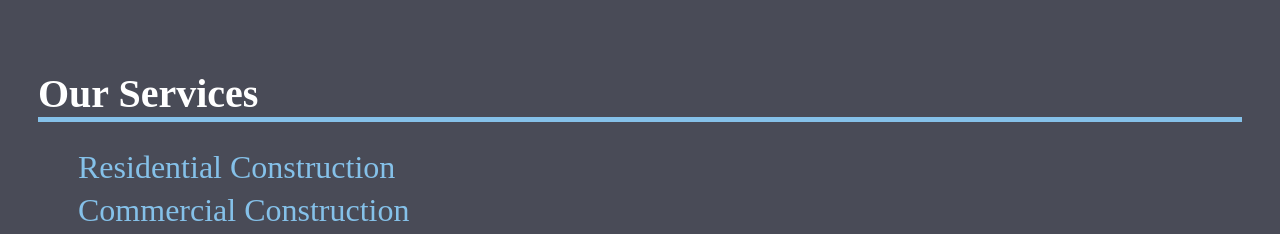
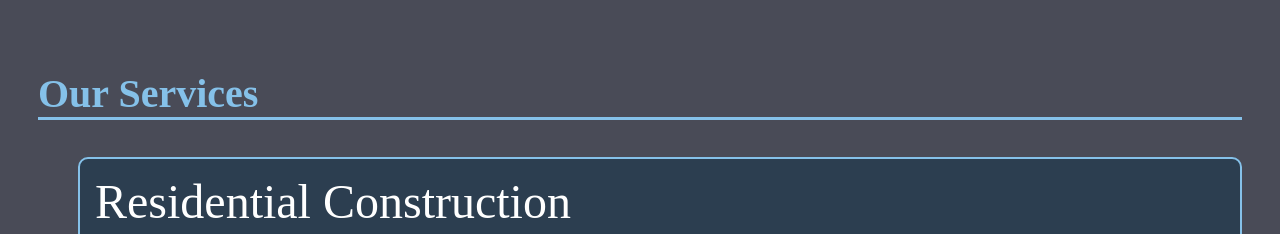
Before and after one commit to lamngo13/bruhh, an Angular app in the folder angapp/: page / in a window 1280 px wide. Shown: the part 691-925 px from the top of the page. Built offline with nearby package versions, Linux system fonts and the light colour scheme.

Commit message:
better looks !

```diff
--- a/angapp/src/app/home/home.component.css
+++ b/angapp/src/app/home/home.component.css
@@ -61,13 +61,22 @@ p {
 .services h2 {
   font-size: 2.5em;
   margin-bottom: 20px;
-  color: white; /* A different color for the heading */
-  border-bottom: 5px solid #85C1E9; /* Add a top border for a formal touch */
+  color: #85C1E9; /* A different color for the heading */
+  border-bottom: 3px solid #85C1E9; /* Add a top border for a formal touch */
 }
 
 .services li {
-  color: #85C1E9;
+  color: white;
   list-style-type: none;
   font-size: 2em;
   padding-top: .2em;
 }
+
+.service-item {
+  background-color: #2C3E50; /* Background color for the block */
+  border: 2px solid #85C1E9; /* Border around the block */
+  padding: 15px; /* Space inside the block */
+  margin: 10px 0; /* Space between each block */
+  border-radius: 10px; /* Rounded corners for a softer look */
+  font-size: 1.5em; /* Adjusted font size */
+}
--- a/angapp/src/app/home/home.component.html
+++ b/angapp/src/app/home/home.component.html
@@ -11,7 +11,7 @@
 <section class="services">
   <h2>Our Services</h2>
   <ul>
-    <li>Residential Construction</li>
+    <li><div class="service-item">Residential Construction</div></li>
     <li>Commercial Construction</li>
     <li>Renovations and Remodeling</li>
     <li>Custom Installations</li>
```
